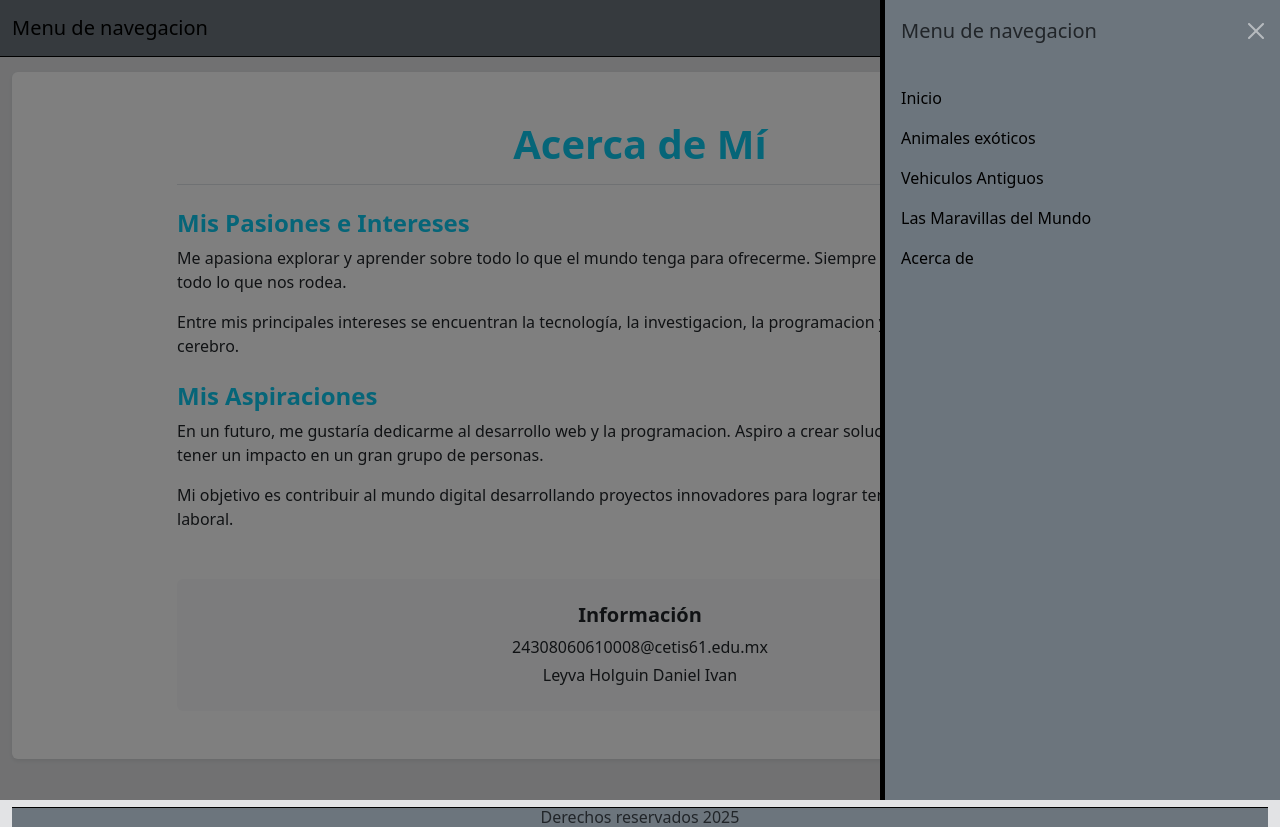
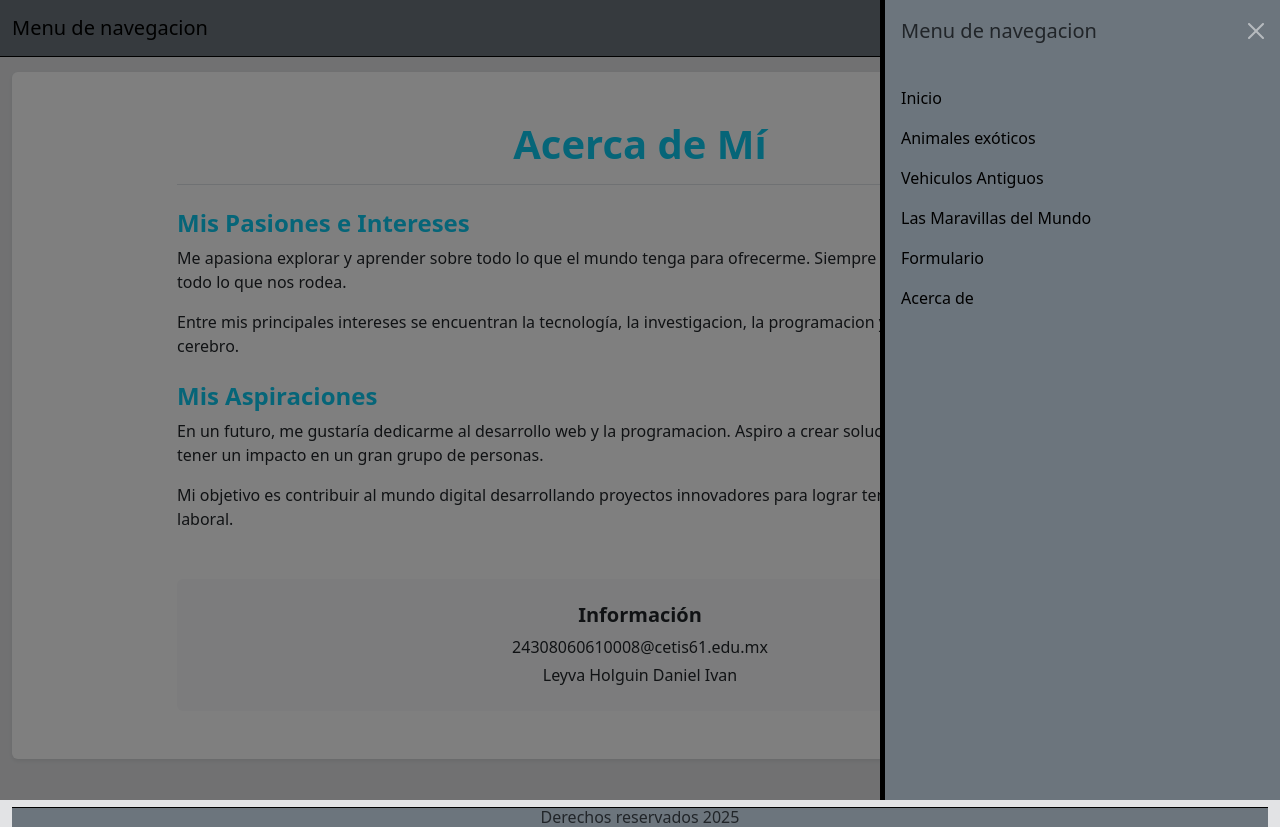
Before and after one commit to Leyva-Holguin/LHDI_06-10-2025, a Flask app: page /acerca in a window 1280 px wide, after a click that opens the changed part. Run offline with Flask 3, Linux system fonts and the light colour scheme.

Commit message:
Update base.html

```diff
--- a/templates/base.html
+++ b/templates/base.html
@@ -46,6 +46,9 @@
                                                 Maravillas del Mundo</a>
                                         </li>
                                         <li class="nav-item">
+                                            <a class="nav-link active" aria-current="page" href="http://127.0.0.1:5000/formulario">Formulario</a>
+                                        </li>
+                                        <li class="nav-item">
                                             <a class="nav-link active" aria-current="page" href="http://127.0.0.1:5000/acerca">Acerca de</a>
                                         </li>
                                     </ul>
```
